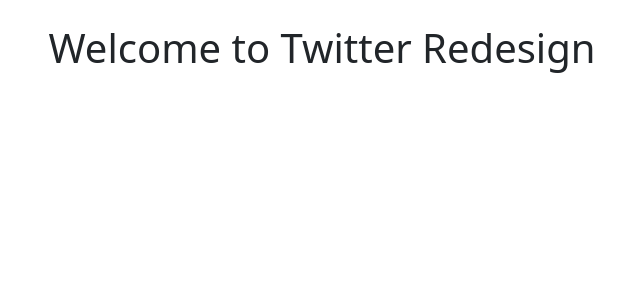
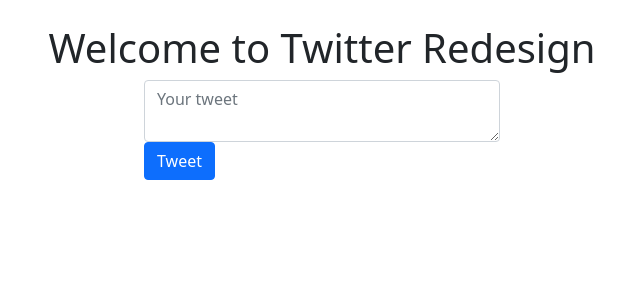
Before and after one commit to jumbamark/twitter-redesign, a Django app: page / in a window 1280 px wide. Shown: the part 56-356 px from the top of the page, without its empty margins (318-958 px from the left). Run offline with Django 4.2, Linux system fonts and the light colour scheme; data that the repository does not hold is empty.

Commit message:
Hard coded the TweetForm on the homepage

```diff
--- a/tweets/templates/tweets/home.html
+++ b/tweets/templates/tweets/home.html
@@ -14,6 +14,18 @@
     </div>
 </div>
 
+<!-- tweet_create_view -->
+<div class="row mb-3">
+    <div class="col-md-4 mx-auto col-10">
+        <form action="/create-tweet" method="POST" class="form">
+            {% csrf_token %}
+            <input type="hidden" value="/" name="next">
+            <textarea name="content" class="form-control" placeholder="Your tweet"></textarea>
+            <button type="submit" class="btn btn-primary">Tweet</button>
+        </form>
+    </div>
+</div>
+
 <div class="row" id="tweets">
 
 </div>
```
